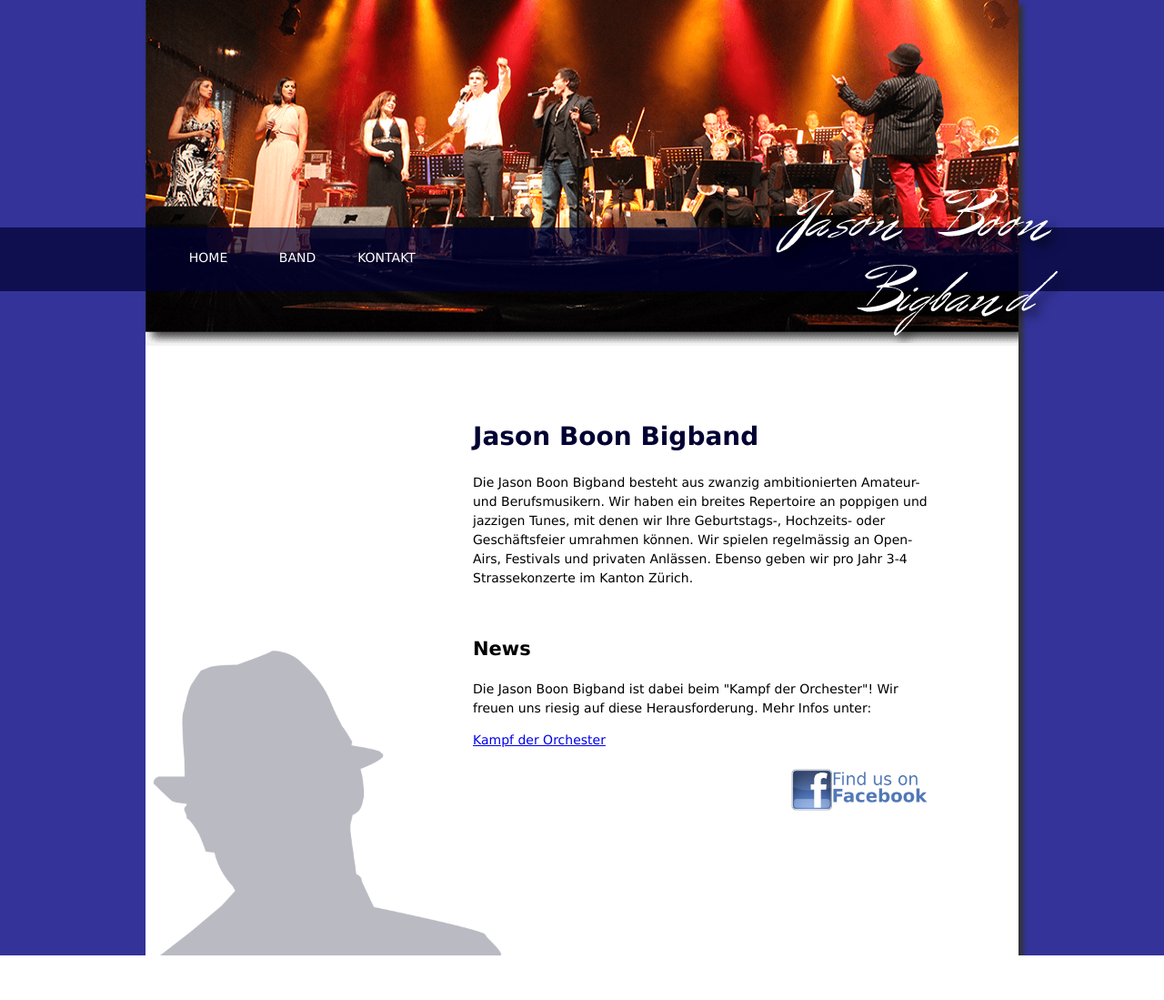
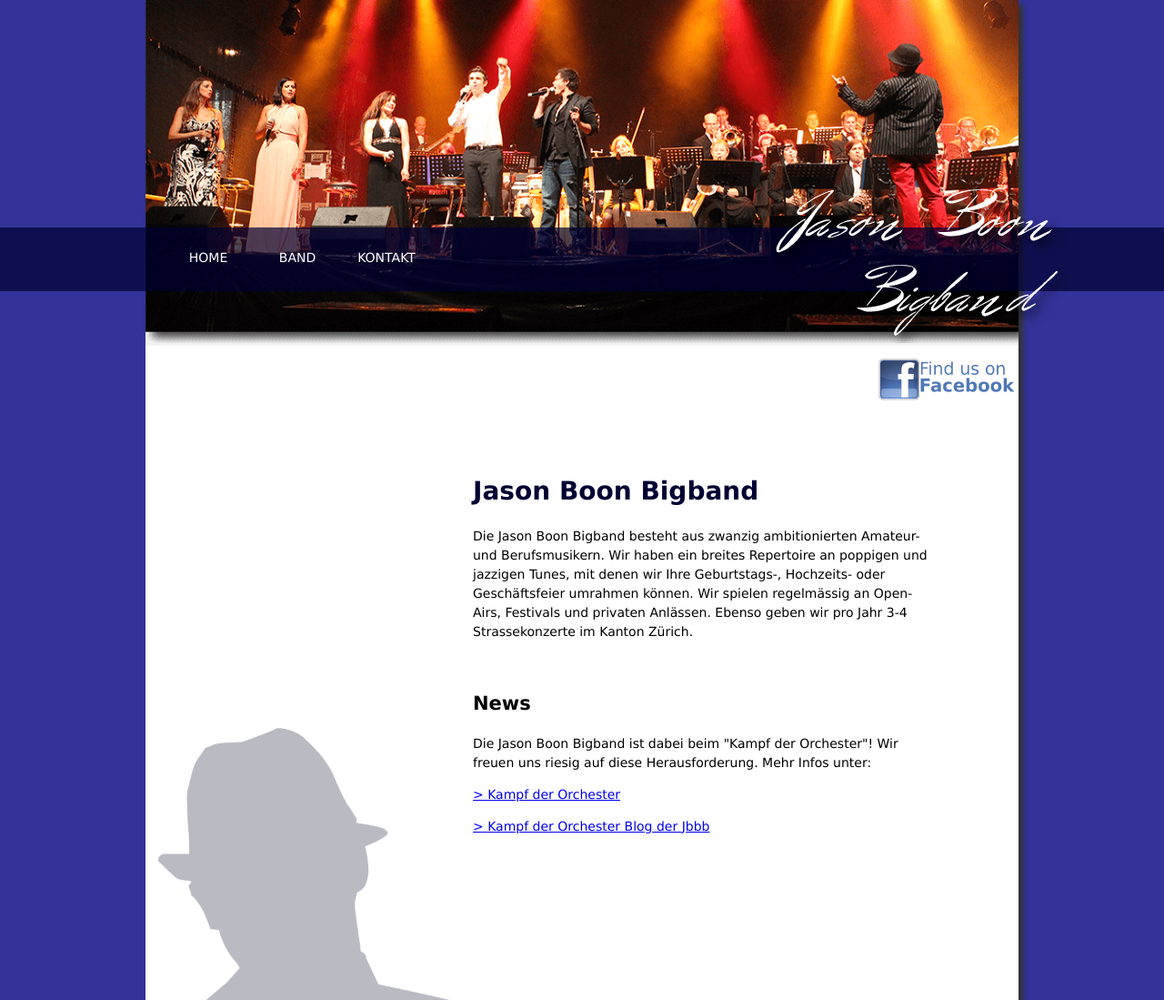
Before and after one commit to jasonboonbigband/website, a PHP site: page / in a window 1280 px wide. Shown: the whole page at 91% size. Before the commit the page ends 1050 px from the top, so only its background shows below. Run offline with PHP 8.4, Linux system fonts and the light colour scheme.

Commit message:
Reihenfolge Kopf / Content
Und ein bisschen Inhalt...

```diff
--- a/index.php
+++ b/index.php
@@ -6,12 +6,14 @@
   <img src="images/header/home-header2.png" width="960" height="380" ></img>
   </div>
 
+
   <div class="lowerpart">
 
-  </div><div id="silhouette" >
-	<img src="images/kopf.png" width="400" id="bottomImage" />
+  <div class="silhouette" >
+	<img src="images/kopf.png" name="bottomImage" width="400" id="bottomImage" align="absbottom" />
 
-
+	</div>
+    <div class="facebook"><p><a href="https://www.facebook.com/JasonBoonBigBand?fref=ts" target="_blank"><img src="images/facebook.png" width="150" align="right" /></a></p></div>
     <div class ="content">
 
     <h1> Jason Boon Bigband</h1>
@@ -23,18 +25,20 @@
       <h2>News</h2>
       <p> Die Jason Boon Bigband ist dabei beim "Kampf der Orchester"! Wir freuen uns riesig auf diese Herausforderung.
       Mehr Infos unter: <br /></p>
-      <a href="http://www.srf.ch/kampfderorchester" target="_blank">Kampf der Orchester</a><br> <br>
-<div style="float: right;">
-		<a href="https://www.facebook.com/JasonBoonBigBand?fref=ts" target="_blank"><img src="images/facebook.png" width="150" /></a>
+      <p><a href="http://www.srf.ch/kampfderorchester" target="_blank">&gt; Kampf der Orchester</a></p>
+      <p><a href="http://jasonboonbigband.blogspot.ch/" target="_blank">&gt; Kampf der Orchester Blog der Jbbb</a></p>
+      <p><br>
+        <br>
+      </p>
+      <div style="float: right;">
 
-      <p>&nbsp;</p>
-    </div>
+      </div>
     </div>
 
 
     </div>
-
 </div>
 
 
+
 <?php include("footer.php"); ?>
--- a/jbbb.css
+++ b/jbbb.css
@@ -74,22 +74,33 @@
 
 .silhouette {
 
-	position: relative;
-	margin-top: -0.4em;
 	bottom: 0px;
 	width: 300px;
 	height: 100%;
 	float: left;
 
+
+}
+
+.facebook {
+	margin-right: 4px;
+	bottom: 0px;
+	width: 300px;
+	height: 100%;
+	float: right;
+
+
 }
 
 #bottomImage {
-position: absolute;
-bottom: 0;
-z-index: 0; }
+	position: relative;
+	bottom: -415px;
+	z-index: 10;
+	left: 5px;
+}
 
 .lowerpart {
-	z-index:10;
+	z-index:0;
 	width:100%;
 	min-height: 100%; /* Mindesthöhe für moderne Browser */
 	margin-top: 0px;
```
